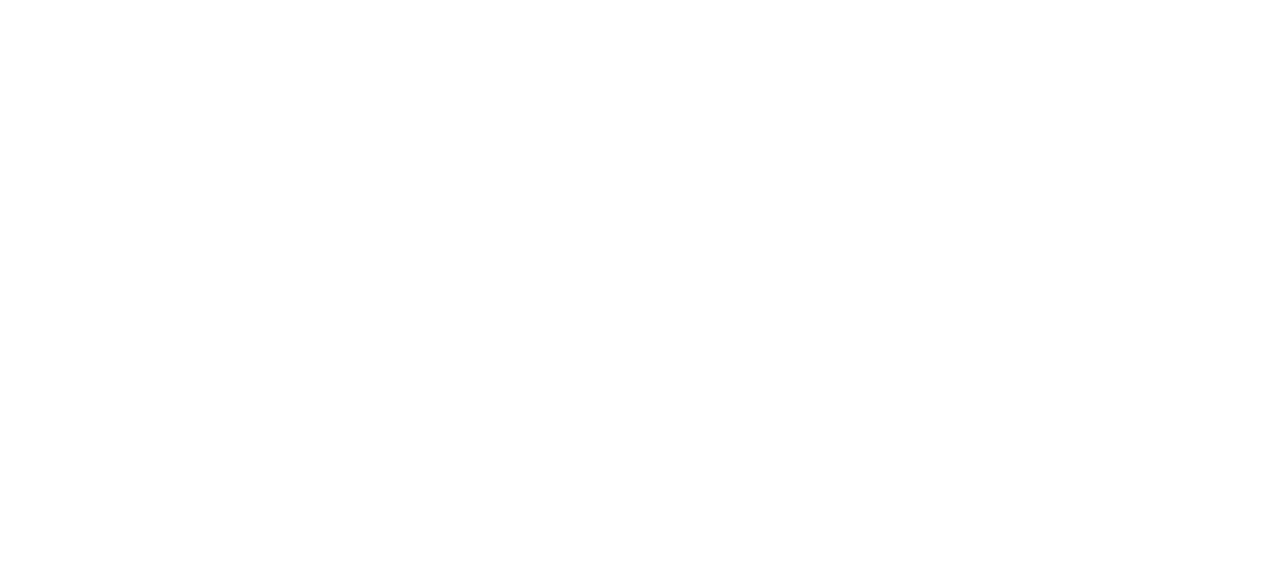
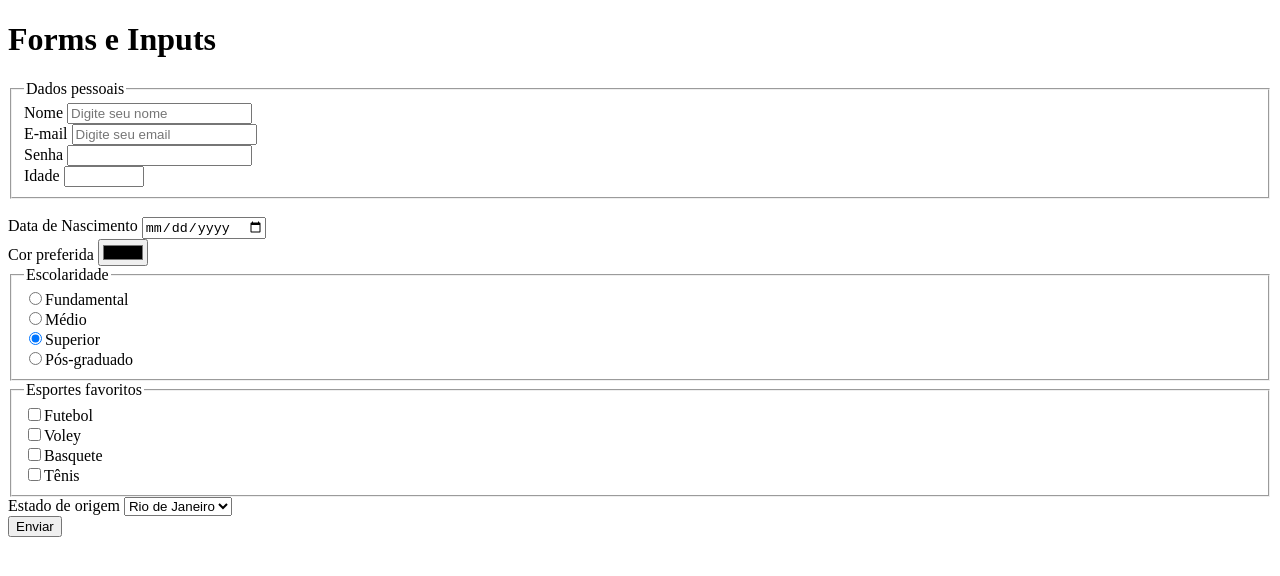
Before and after one commit to ErickS87/ErickS87.github.io, a plain HTML site: page Fundamento de Web/Aula 5/index.html in a window 1280 px wide. Drawn offline with Linux system fonts and the light colour scheme.

Commit message:
Aula 5.1

```diff
--- a/Fundamento de Web/Aula 5/index.html
+++ b/Fundamento de Web/Aula 5/index.html
@@ -1,12 +1,92 @@
+
 <!DOCTYPE html>
-<html lang="pt-br">
+<html lang="en">
 <head>
     <meta charset="UTF-8">
+    <meta http-equiv="X-UA-Compatible" content="IE=edge">
     <meta name="viewport" content="width=device-width, initial-scale=1.0">
-    <title>Aula 5</title>
-    <link rel="stylesheet" href="style.css">
+    <title>Document</title>
 </head>
 <body>
+    <h1>Forms e Inputs</h1>
+    <form method="get" action="#">
+        <input type="hidden"
+            name="tokenAcess" value="asdfasd1">
+        <fieldset>
+            <legend>Dados pessoais</legend>
+            <label>Nome</label>
+            <input name="nome"
+                type="text"
+                maxlength="3"
+                placeholder="Digite seu nome">
+            <br>
+            <label>E-mail</label>
+            <input type="email"
+                placeholder="Digite seu email">
+            <br>
+            <label>Senha</label>
+            <input name="senha"
+                type="password">
+            <br>
+            <label>Idade</label>
+            <input name="idade"
+                type="number"
+                step="0.1"
+                min="0"
+                max="100">
+        </fieldset>
+        <br>
+        <label>Data de Nascimento</label>
+        <input name="nascimento"
+            type="date">
+        <br>
+        <label>Cor preferida</label>
+        <input name="cor"
+            type="color">
+        <br>
 
+        <fieldset>
+            <legend>Escolaridade</legend>
+            <input name="escolaridade"
+                type="radio" value="fundamental">Fundamental <br>
+            <input name="escolaridade"
+                type="radio" value="medio">Médio <br>
+            <input name="escolaridade" checked
+                type="radio" value="superior">Superior <br>
+            <input name="escolaridade"
+                type="radio" value="pos">Pós-graduado <br>
+        </fieldset>
+
+        <fieldset>
+            <legend>Esportes favoritos</legend>
+            <input name="esporte"
+                type="checkbox" value="futebol">Futebol<br>
+            <input name="esporte"
+                type="checkbox" value="volei">Voley <br>
+            <input name="esporte"
+                type="checkbox" value="basquete">Basquete <br>
+            <input name="esporte"
+                type="checkbox" value="tenis">Tênis<br>
+        </fieldset>
+
+        <label for="uf">Estado de origem</label>
+        <select name="uf">
+            <option value="rj">
+                Rio de Janeiro
+            </option>
+            <option value="sp">
+                São Paulo
+            </option>
+            <option value="mg">
+                Minas Gerais
+            </option>
+            <option value="es">
+                Espírito Santo
+            </option>
+        </select>
+        <br>
+
+        <input type="submit" value="Enviar">
+    </form>
 </body>
 </html>
```
Also changed, not shown: Fundamento de Web/Aula 5/css/style.css (added).
